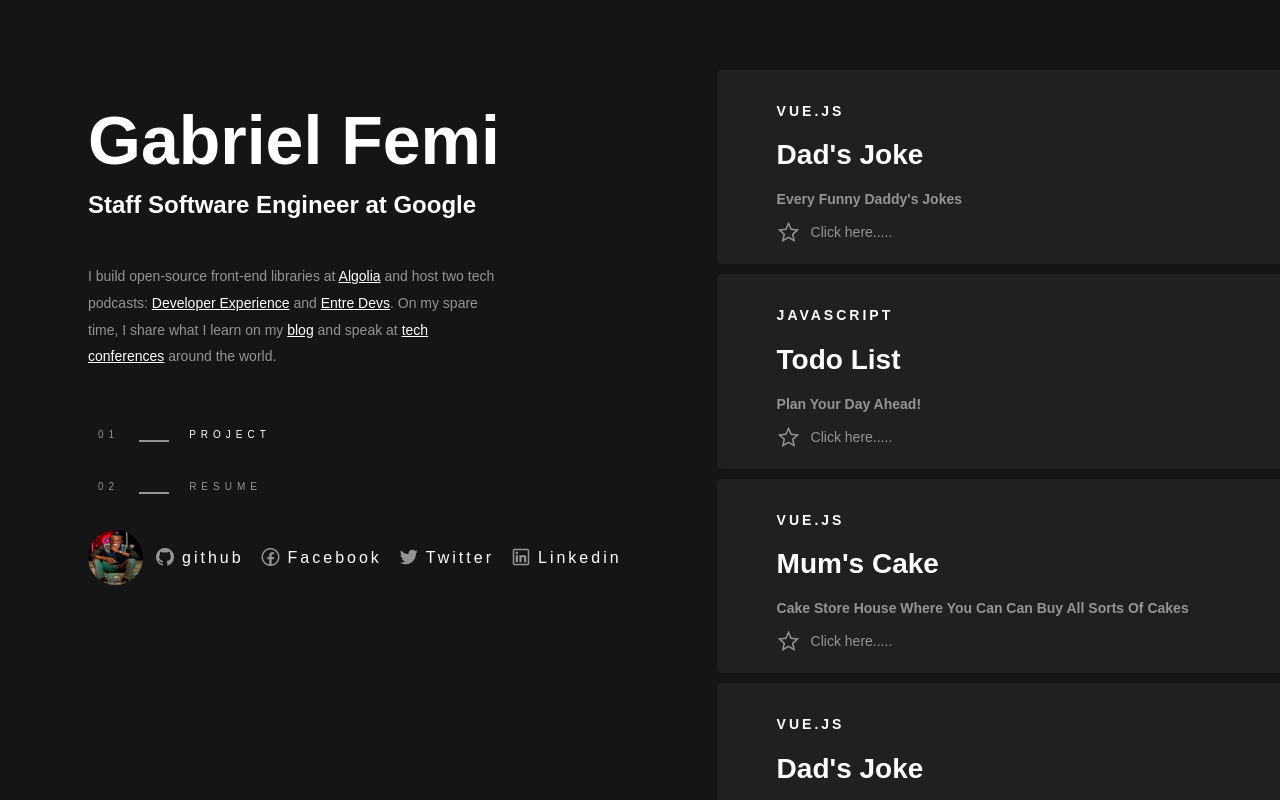
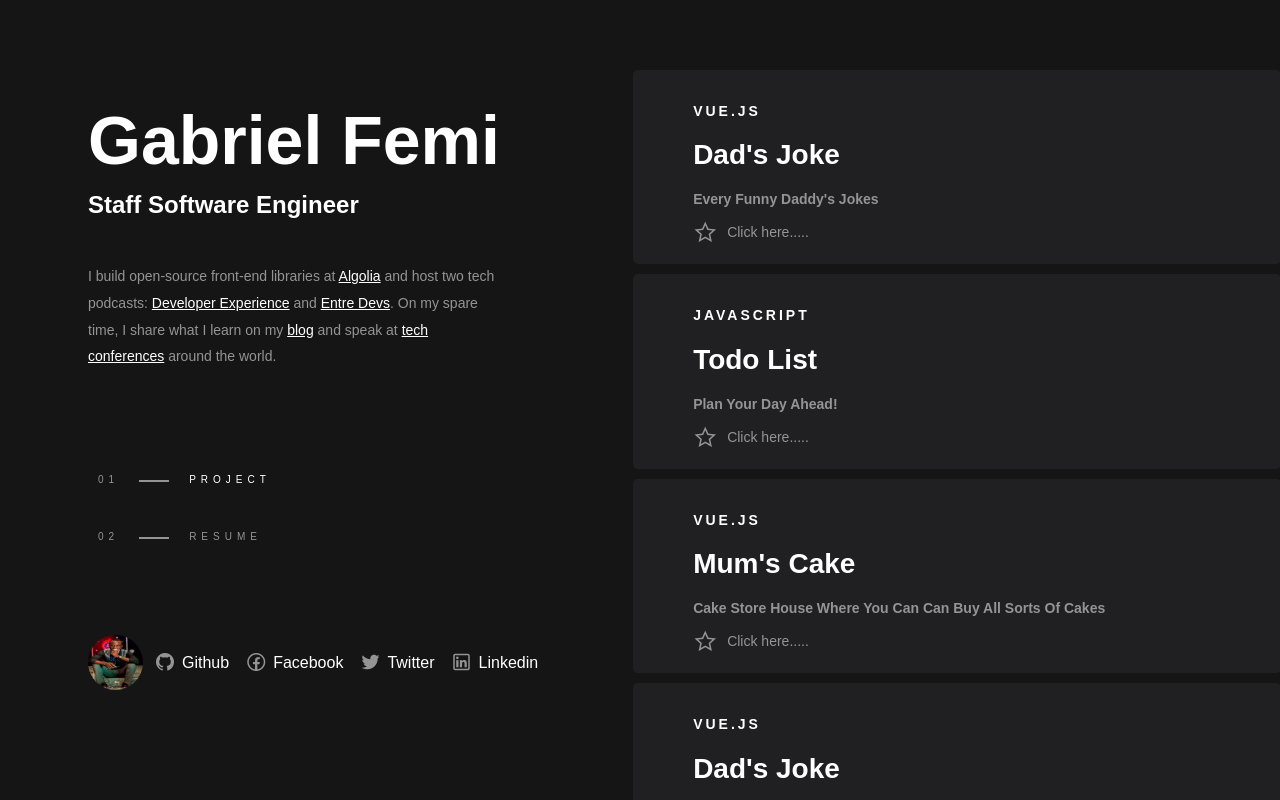
Before and after one commit to femigabriel/my-website, a Vue app: page / in a window 1280 px wide. Built offline with nearby package versions, Linux system fonts and the light colour scheme; a web font is replaced by a local one.

Commit message:
addition of resume

```diff
--- a/src/components/Profile.vue
+++ b/src/components/Profile.vue
@@ -2,7 +2,7 @@
   <div class="profile">
     <div class="profile-name">
       <h1>Gabriel Femi</h1>
-      <h2>Staff Software Engineer at Google</h2>
+      <h2>Staff Software Engineer</h2>
     </div>
     <div class="about">
       <p>
@@ -34,7 +34,7 @@
       <img src="../images/mypics4.png" alt="" />
       <div class="socials flex">
         <i class="lab la-github"></i>
-        <a href="https://github.com/femigabriel">github</a>
+        <a href="https://github.com/femigabriel">Github</a>
         <p></p>
       </div>
       <div class="socials flex">
@@ -144,17 +144,23 @@
   background: rgb(255, 255, 255);
   width: 5em;
   height: 2px;
-  margin: 10px 20px;
+  margin: 5px 20px;
   cursor: pointer;
 }
-.line:hover {
+/* .line:hover {
   transition: all 0.2s ease-in-out;
   width: 6em;
   color: rgb(148, 148, 149);
-}
+} */
 .active {
   color: rgb(255, 255, 255);
 }
+/* .active .line{
+  background: rgb(255, 255, 255);
+}
+.active .line  {
+    background: red;
+} */
 .list-1:hover {
   color: rgb(148, 148, 149);
   cursor: pointer;
@@ -178,6 +184,11 @@
 .list .line:hover {
   width: 5em;
   transition: all 0.2s ease-in-out;
+   background: rgb(255, 255, 255);
+}
+.list .line .active {
+  width: 5em;
+  transition: all 0.2s ease-in-out;
 }
 .list .line:active {
   width: 6em;
@@ -185,9 +196,8 @@
   color: rgb(255, 255, 255);
 }
 .skills {
-  padding-top: 0px;
-
-  margin: -30px 0px;
+  padding-top: 10px;
+  margin: -10px 0px;
 }
 ul {
   list-style-type: none;
@@ -195,11 +205,11 @@
 }
 li {
   font-size: 10px;
-  margin: 30px 10px;
+  margin: 45px 10px;
   letter-spacing: 5px;
 }
 .profile-pics {
-  margin: -20px 0px;
+  margin: 10px 0px;
   color: rgb(148, 148, 149);
 }
 .socials {
@@ -210,7 +220,7 @@
   font-size: 1em;
   margin: 15px 0px;
   text-decoration: none;
-  letter-spacing: 3px;
+  /* letter-spacing: 3px; */
 }
 .lab {
   font-size: 24px;
--- a/src/components/ProjectFlex.vue
+++ b/src/components/ProjectFlex.vue
@@ -3,9 +3,17 @@
     <div class="remote-project">
       <div class="project-box" v-for="project in projects" :key="project">
         <div class="status">
-          <h3>{{ project.framework }}</h3>
-          <p>{{ project.status }}</p>
-          <p>{{ project.date }}</p>
+          <div class="framework">
+            <p>{{ project.framework }}</p>
+          </div>
+
+          <div class="status">
+            <p>{{ project.status }}</p>
+          </div>
+
+          <div class="date">
+            <p>{{ project.date }}</p>
+          </div>
         </div>
         <div class="title">
           <h2>{{ project.description }}</h2>
@@ -146,10 +154,12 @@
   color: rgb(148, 148, 149);
   font-size: 14px;
 }
-.status h3 {
-  letter-spacing: 3px;
+.framework p {
+  letter-spacing: 5px;
+  font-size: 14px;
+  color: rgb(255, 255, 255);
 }
-.title h2{
+.title h2 {
   line-height: 1.3;
   font-size: 24px;
   /* color: red; */
--- a/src/components/ProjectGrid.vue
+++ b/src/components/ProjectGrid.vue
@@ -3,9 +3,15 @@
     <div class="remote-project">
       <div class="project-box" v-for="project in projects" :key="project">
         <div class="status">
-          <h3>{{ project.framework }}</h3>
-          <p>{{ project.status }}</p>
-          <p>{{ project.date }}</p>
+          <div class="framework">
+            <p>{{ project.framework }}</p>
+          </div>
+          <div class="status">
+            <p>{{ project.status }}</p>
+          </div>
+          <div class="date">
+            <p>{{ project.date }}</p>
+          </div>
         </div>
         <div class="title">
           <h2>{{ project.description }}</h2>
@@ -16,11 +22,7 @@
 
             <a target="_blank" :href="project.url">{{ project.video }}</a>
           </div>
-
-          <div class="rating flex">
-            <!-- <div class="icon"><i class="las la-external-link-alt"></i></div>
-            <p>{{ project.slides }}</p> -->
-          </div>
+          <div class="rating flex"></div>
         </div>
       </div>
     </div>
@@ -136,12 +138,16 @@
   color: rgb(148, 148, 149);
   font-size: 14px;
 }
-.status h3 {
+/* .status h3 {
   letter-spacing: 3px;
   font-size: 1.7em;
+} */
+.framework p {
+  letter-spacing: 5px;
+  font-size: 14px;
+  color: rgb(255, 255, 255);
 }
 .title {
-  /* width: 15em; */
   line-height: 1.2;
 }
 .title h2 {
--- a/src/components/Resume.vue
+++ b/src/components/Resume.vue
@@ -283,7 +283,7 @@
   font-size: 14px;
   font-weight: 600;
   margin: 0 10px 0 0;
-  letter-spacing: 5px;
+  /* letter-spacing: 5px; */
 }
 .divider span {
   background-color: #77777859;
@@ -316,6 +316,7 @@
   line-height: 2;
   margin: 0;
   letter-spacing: 3px;
+  text-transform: uppercase;
 }
 .experience .description {
   color: #777778;
```
